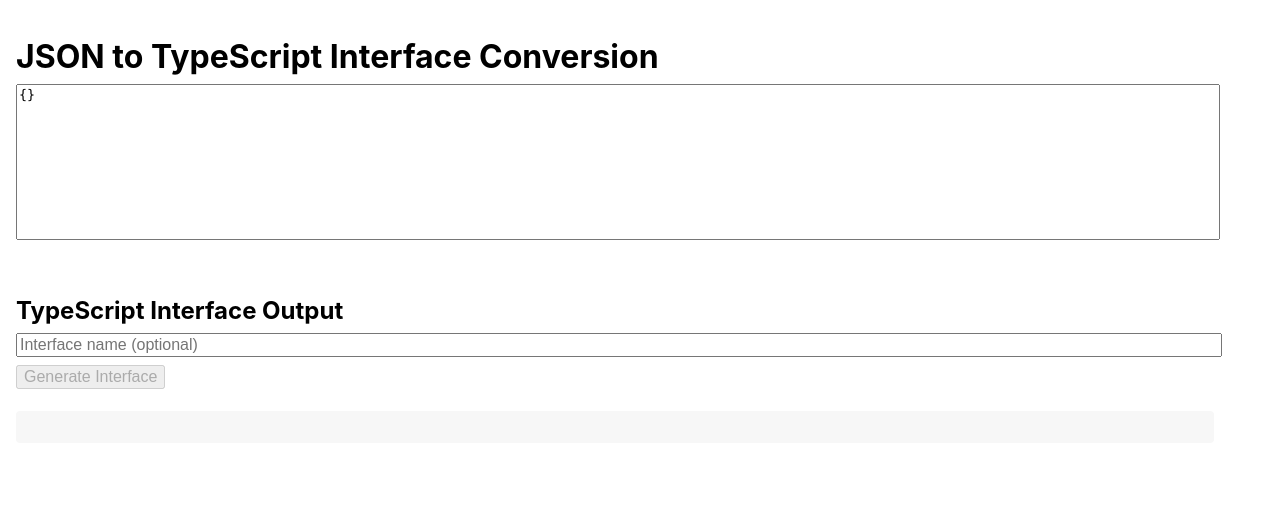
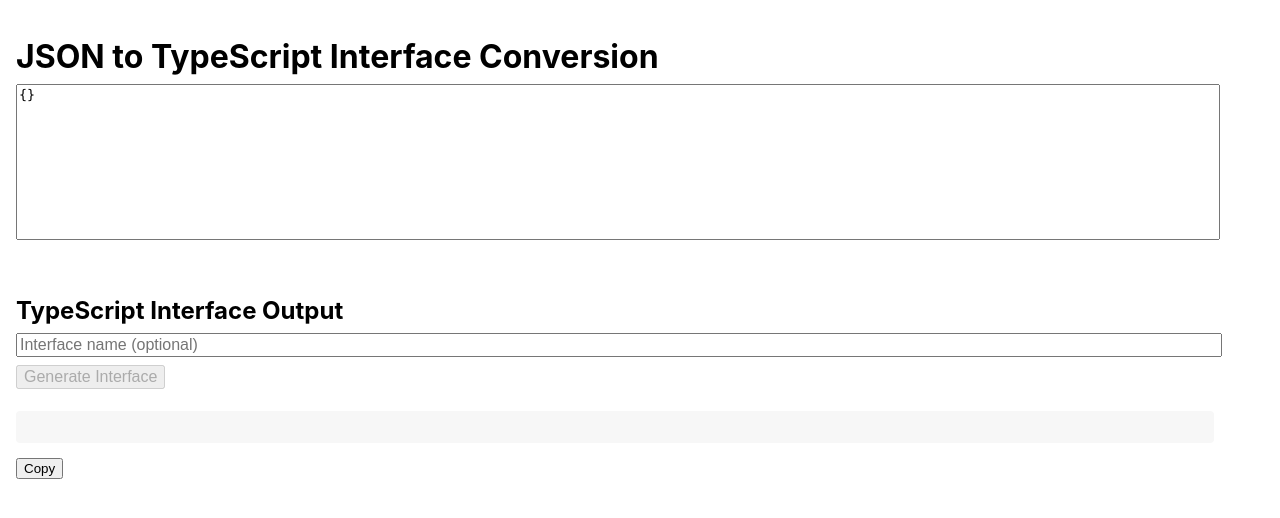
Before and after one commit to ruairiboyd/dev-tools, a React (Create React App) app: page / in a window 1280 px wide. Shown: the top 518 px of the page. Built offline with nearby package versions, Linux system fonts and the light colour scheme.

Commit message:
copy to clipboard

```diff
--- a/src/components/ConversionPanel/ConversionPanel.tsx
+++ b/src/components/ConversionPanel/ConversionPanel.tsx
@@ -92,6 +92,9 @@ const ConversionPanel: React.FC<ConversionPanelProps> = () => {
         >
           {interfaceOutput}
         </pre>
+        <button onClick={() => navigator.clipboard.writeText(interfaceOutput)}>
+          Copy
+        </button>
       </div>
     </div>
   );
```
